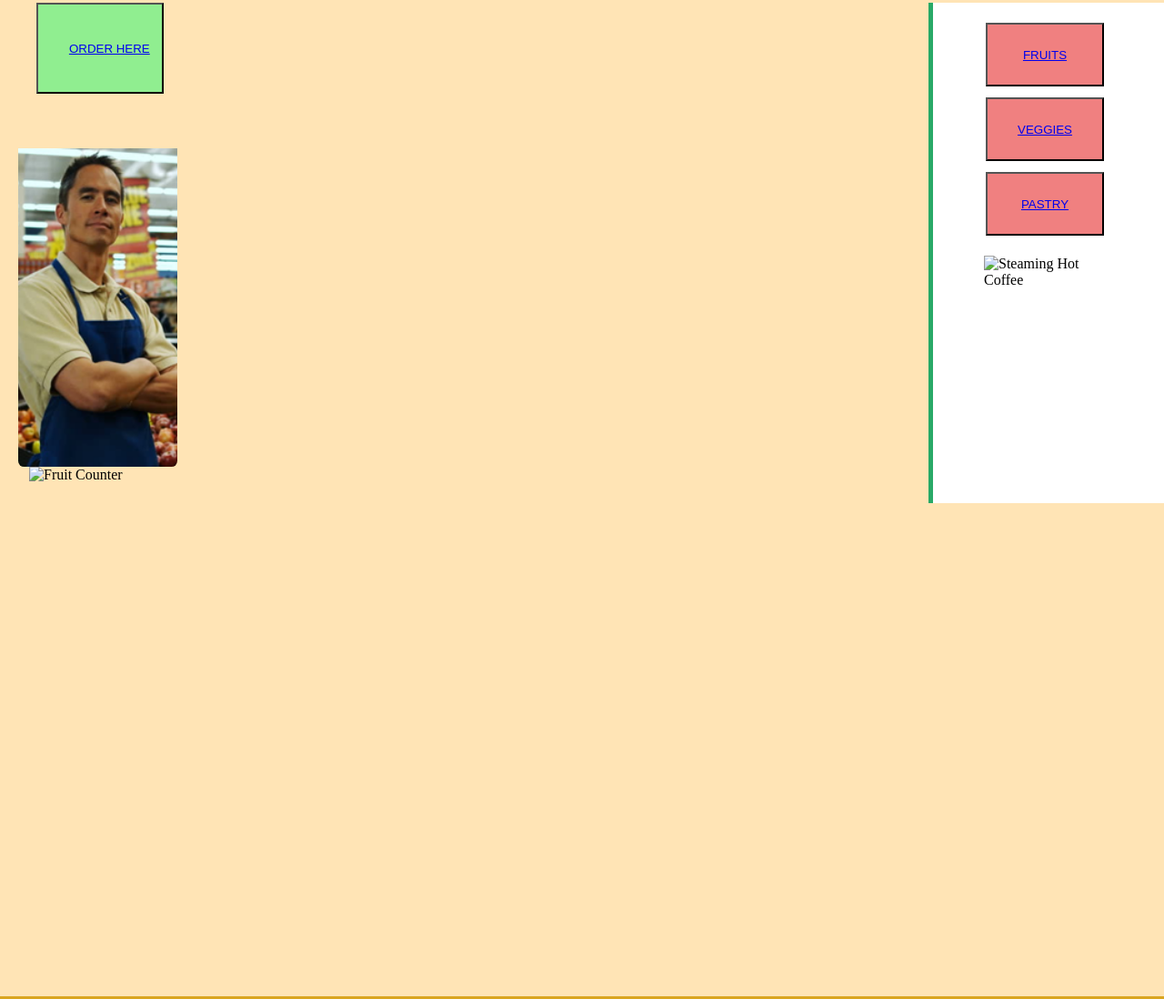
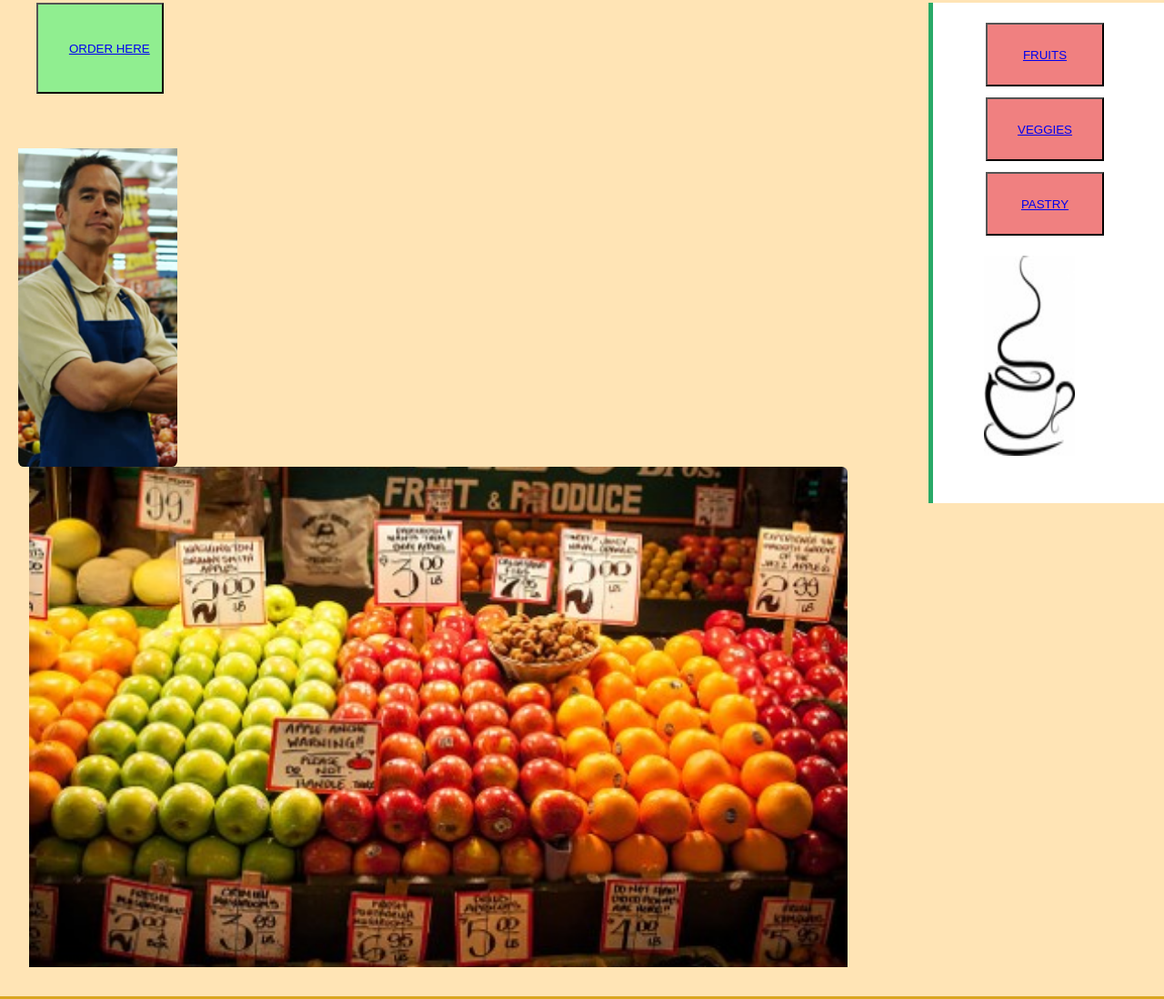
Before and after one commit to chefsteve91/staticstorefront, a plain HTML site: page index.html in a window 1280 px wide. Shown: the part 334-1432 px from the top of the page at 91% size. Drawn offline with Linux system fonts and the light colour scheme.

Commit message:
full pix fix

```diff
--- a/index.html
+++ b/index.html
@@ -46,7 +46,7 @@
             <li><button class="sidebutton"><a href="#">PASTRY</a></button></li>
         </ul>
 
-        <img src="../1150 Static Storefront/Assembly/CoffeeCup.jpg" alt="Steaming Hot Coffee" id=coffee>
+        <img src="Assembly\CoffeeCup.jpg" alt="Steaming Hot Coffee" id=coffee>
     </section>
     </div>
 
@@ -56,7 +56,7 @@
 
         <img src="Assembly\Stockboy.png" alt="Stockperson" id="stocker">
 
-        <img src="../1150 Static Storefront/Assembly/FruitCounter.jpg" alt="Fruit Counter" id=fruitstand>
+        <img src="Assembly\FruitCounter.jpg" alt="Fruit Counter" id=fruitstand>
 
 
 
```
